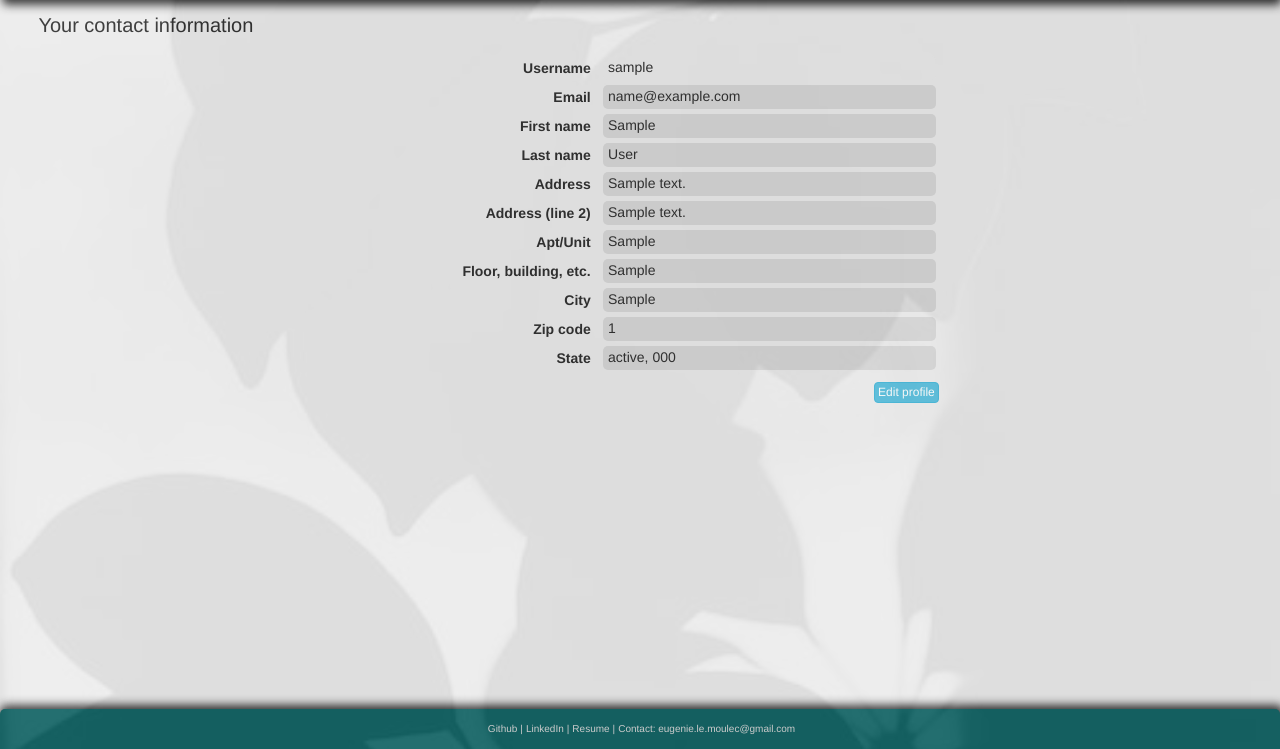
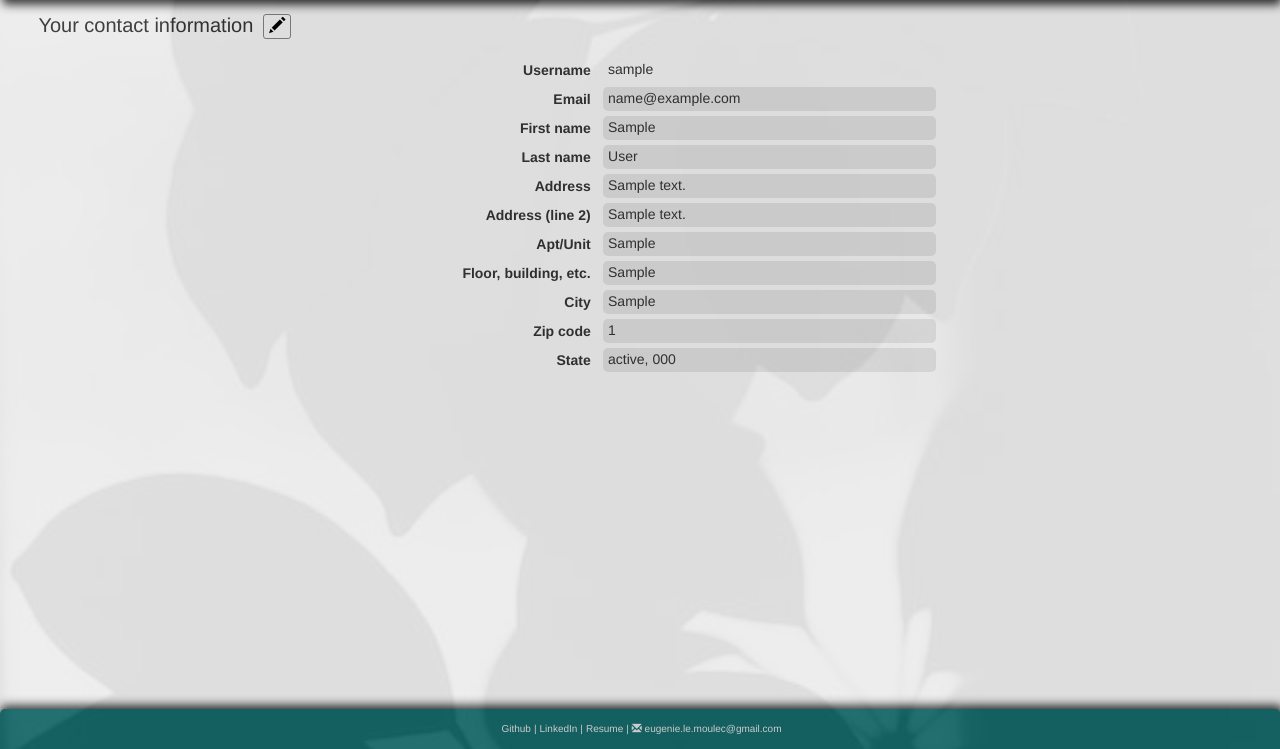
Before and after one commit to eugenielm/Inflaskart, a Django app: page /profile/ in a window 1280 px wide. Shown: the part 51-800 px from the top of the page. Run offline with Django 3.2, Linux system fonts and the light colour scheme; a user stored in the database is signed in; tables that the repository leaves empty hold one stand-in row (values such as "Sample post"); some libraries are stand-ins or nearby versions.

Commit message:
Update profile view edit button

```diff
--- a/grocerystore/static/grocerystore/style.css
+++ b/grocerystore/static/grocerystore/style.css
@@ -1,7 +1,8 @@
 html {
   height: 100%;
   width: 100%;
-  background: url(background.jpg) no-repeat center center fixed;
+  background: url(background.jpg) no-repeat center center;
+  background-attachment: fixed;
   background-size: cover;
   opacity: 0.93;
 }
@@ -791,11 +792,16 @@ form#registration_form .btn.submit {
 
 div.user_profile table, div.user_profile>table>tbody {width: 100%;}
 
-form.edit_profile input.btn.btn-info.btn-md {
-  float: right;
-  margin: 7px 1.5% 0px 0px;
-  padding: 1px 3px;
-  font-size: 12px;
+a#edit_pencil {
+  margin-left: 10px;
+  border: solid thin grey;
+  padding: 3px 5px;
+  background-color: rgba(238, 238, 238, 1);
+  border-radius: 3px;
+}
+
+a#edit_pencil:hover {
+  background-color: white;
 }
 
 /* the user isn't allowed to change their username */
--- a/grocerystore/templates/grocerystore/profile.html
+++ b/grocerystore/templates/grocerystore/profile.html
@@ -65,7 +65,7 @@
 
 
     <div class="page-header">
-      <h4>Your contact information</h4>
+      <h4>Your contact information</h4><a href="{% url 'grocerystore:profile_update' %}" id="edit_pencil"><span class="glyphicon glyphicon-pencil"></span></a>
     </div>
 
 
@@ -129,11 +129,6 @@
           </tr>
         </table>
 
-        <form class="edit_profile" name="edit_profile" action="" method="post">
-            {% csrf_token %}
-            <input class="btn btn-info btn-md" type="submit" name="edit_profile" value="Edit profile" />
-        </form>
-
       </div>
 
     </div> <!-- end of main content -->
@@ -147,7 +142,7 @@
         |
         <a href="{% static 'grocerystore/LE_MOULEC_Eugenie-RESUME.pdf' %}" download="LE_MOULEC_eugenie_resume.pdf">Resume</a>
         |
-        <p id="footer_contact">Contact: eugenie.le.moulec@gmail.com</p>
+        <p id="footer_contact"><span class="glyphicon glyphicon-envelope"></span> eugenie.le.moulec@gmail.com</p>
       </div>
     </footer> <!-- end of footer -->
 
--- a/grocerystore/templates/grocerystore/profile_update.html
+++ b/grocerystore/templates/grocerystore/profile_update.html
@@ -110,7 +110,7 @@
               <td class="update-field">{{ field }}</td></tr>
             {% endfor %}
           </table>
-          <input class="btn btn-info btn-md submit" type="submit" value="Update profile" />
+          <input class="btn btn-info btn-md submit" type="submit" value="Submit" />
         </form>
 
       </div>
@@ -126,7 +126,7 @@
         |
         <a href="{% static 'grocerystore/LE_MOULEC_Eugenie-RESUME.pdf' %}" download="LE_MOULEC_eugenie_resume.pdf">Resume</a>
         |
-        <p id="footer_contact">Contact: eugenie.le.moulec@gmail.com</p>
+        <p id="footer_contact"><span class="glyphicon glyphicon-envelope"></span> eugenie.le.moulec@gmail.com</p>
       </div>
     </footer> <!-- end of footer -->
 
--- a/grocerystore/views.py
+++ b/grocerystore/views.py
@@ -305,9 +305,6 @@ class ProfileView(LoginRequiredMixin, View):
         if available_stores:
             context['available_stores'] = available_stores
         return render(self.request, self.template_name, context=context)
-
-    def post(self, request):
-        return redirect('grocerystore:profile_update')
 
 
 class ProfileUpdateView(LoginRequiredMixin, View):
```
